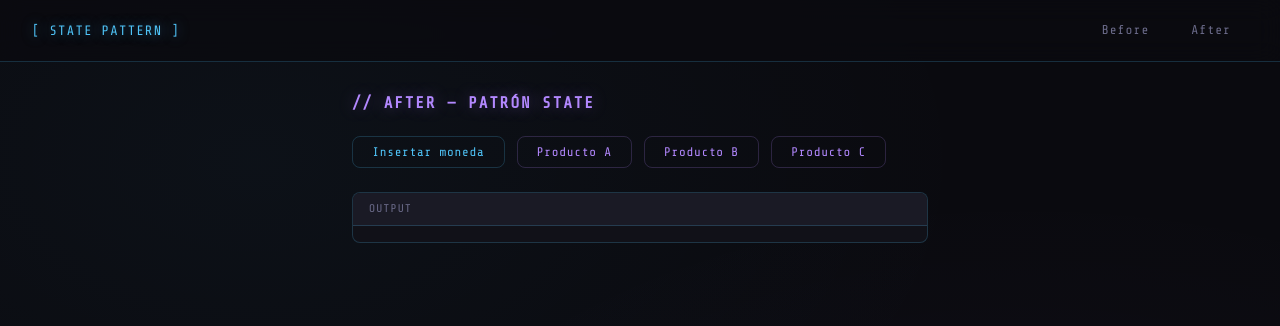
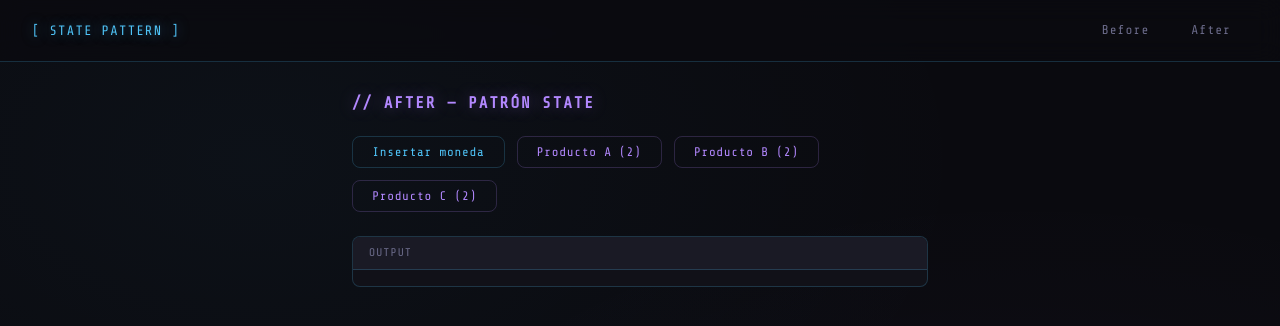
Before and after one commit to DEPP0804/state-pattern, an Angular app: page /after in a window 1280 px wide. Shown: the top 326 px of the page. Built offline with nearby package versions, Linux system fonts and the light colour scheme.

Commit message:
Mostrar stock del producto

```diff
--- a/src/app/after/after.component.html
+++ b/src/app/after/after.component.html
@@ -6,7 +6,7 @@
     *ngFor="let p of vm.product"
     class="product-btn"
     (click)="selectProduct(p)">
-    {{ p.name }}
+    {{ p.name }} ({{ p.stock }})
   </button>
 </div>
 
--- a/src/app/after/con-moneda.state.ts
+++ b/src/app/after/con-moneda.state.ts
@@ -13,6 +13,6 @@ export class ConMonedaState extends State {
             this.machine.setState(this.machine.entregando);
             return this.machine.selectProduct(product);
         }
-        return "Producto agotado";
+        return "Producto agotado, por favor seleccione otro producto";
     }
 }
```
